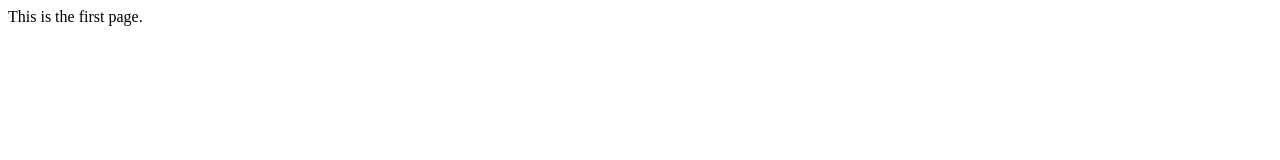
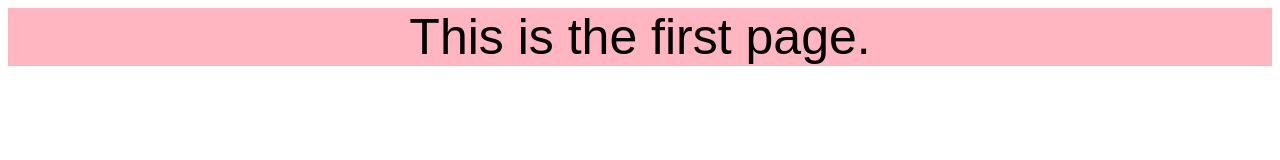
Before and after one commit to dmoney290/website-1, a plain HTML site: page index.html in a window 1280 px wide. Drawn offline with Linux system fonts and the light colour scheme.

Commit message:
Add files via upload

```diff
--- a/index.html
+++ b/index.html
@@ -4,6 +4,16 @@
   <title> SITE-1 </title>
 </head>
 <body>
-  This is the first page.
+<style>
+.text1{
+  font-family:arial;
+  font-size:50px;
+  text-align:center;
+  background-color:lightpink;
+  }
+</style>
+  <div class="text1">
+    This is the first page.
+  </div>
 </body>
 </html>
```
